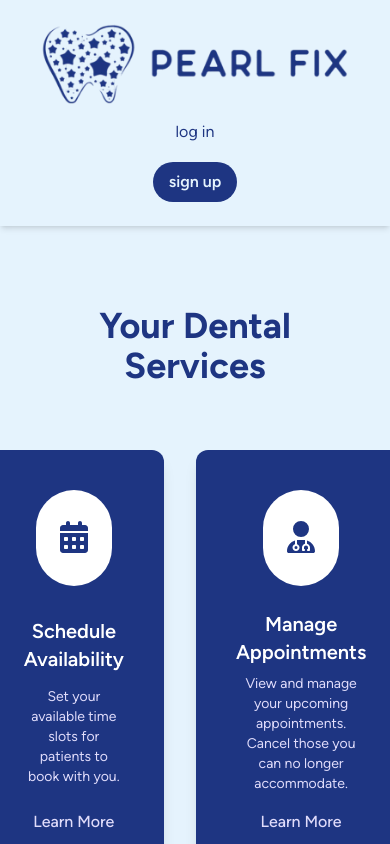
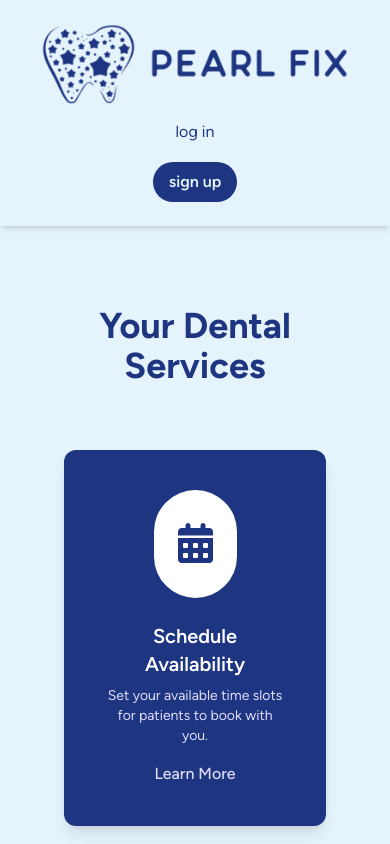
Before and after one commit to renney-11/pearl-fix, a Next.js app in the folder frontend/: page /dentist-tool/landing-page in a window 390 px wide. Shown: the top 844 px of the page. Built offline with nearby package versions, Linux system fonts and the light colour scheme.

Commit message:
#41 make dentist landing page responsive

```diff
--- a/frontend/app/dentist-tool/landing-page/page.tsx
+++ b/frontend/app/dentist-tool/landing-page/page.tsx
@@ -2,8 +2,7 @@
 
 import React, { useState } from "react";
 import { FontAwesomeIcon } from "@fortawesome/react-fontawesome";
-import { faMapLocationDot } from "@fortawesome/free-solid-svg-icons";
-import { faCalendarDays, faUserDoctor } from "@fortawesome/free-solid-svg-icons"; // Import the new icon
+import { faCalendarDays, faUserDoctor } from "@fortawesome/free-solid-svg-icons";
 import Header from "@/src/components/header";
 import Background from "@/src/components/background";
 
@@ -19,17 +18,17 @@ const DentistLandingPage: React.FC = () => {
   const services: Service[] = [
     {
       id: 1,
-      icon: faCalendarDays, // Use the calendar days icon
+      icon: faCalendarDays,
       title: "Schedule Availability",
       description: "Set your available time slots for patients to book with you.",
-      link: "/dentist-tool/time-slots",
+      link: "/dentist-tool/schedule-availability",
     },
     {
       id: 2,
-      icon: faUserDoctor, // Use the user doctor icon
+      icon: faUserDoctor,
       title: "Manage Appointments",
       description: "View and manage your upcoming appointments. Cancel those you can no longer accommodate.",
-      link: "/dentist-tool/upcoming-appointments",
+      link: "/dentist-tool/manage-appointments",
     },
   ];
 
@@ -41,7 +40,8 @@ const DentistLandingPage: React.FC = () => {
       <main className="text-center p-8 min-h-screen flex flex-col items-center justify-start mt-12">
         <h2 className="text-4xl font-bold mb-16 text-[rgba(30,53,130,255)]">Your Dental Services</h2>
 
-        <div className="flex justify-center gap-8 w-full max-w-screen-xl px-8">
+        {/* flex container for responsiveness */}
+        <div className="flex flex-wrap justify-center gap-8 w-full max-w-screen-xl px-8">
           {services.map((service) => (
             <a
               key={service.id}
@@ -52,16 +52,16 @@ const DentistLandingPage: React.FC = () => {
                 }`}
               onMouseEnter={() => setHovered(service.id)}
               onMouseLeave={() => setHovered(null)}
-              style={{ minHeight: "320px", width: "380px" }}
+              style={{ minHeight: "320px", maxWidth: "380px" }}
             >
               <div
                 className="bg-white text-[rgba(30,53,130,255)] rounded-full p-6 mb-6"
-                style={{ fontSize: "2rem" }}
+                style={{ fontSize: "2.5rem" }}
               >
                 <FontAwesomeIcon icon={service.icon} />
               </div>
-              <h3 className="text-xl font-semibold mb-2">{service.title}</h3>
-              <p className="text-sm text-[#E0DCFB] mb-4">{service.description}</p>
+              <h3 className="text-xl sm:text-lg md:text-xl lg:text-xl font-semibold mb-2">{service.title}</h3>
+              <p className="text-sm sm:text-xs md:text-sm lg:text-sm text-[#E0DCFB] mb-4">{service.description}</p>
               <span className="text-[#E0DCFB] font-medium hover:underline">Learn More</span>
             </a>
           ))}
```
Also changed, not shown: frontend/app/dentist-tool/manage-appointments/page.tsx (renamed from frontend/app/dentist-tool/upcoming-appointments/page.tsx), frontend/app/dentist-tool/schedule-availability/page.tsx (renamed from frontend/app/dentist-tool/time-slots/page.tsx).
